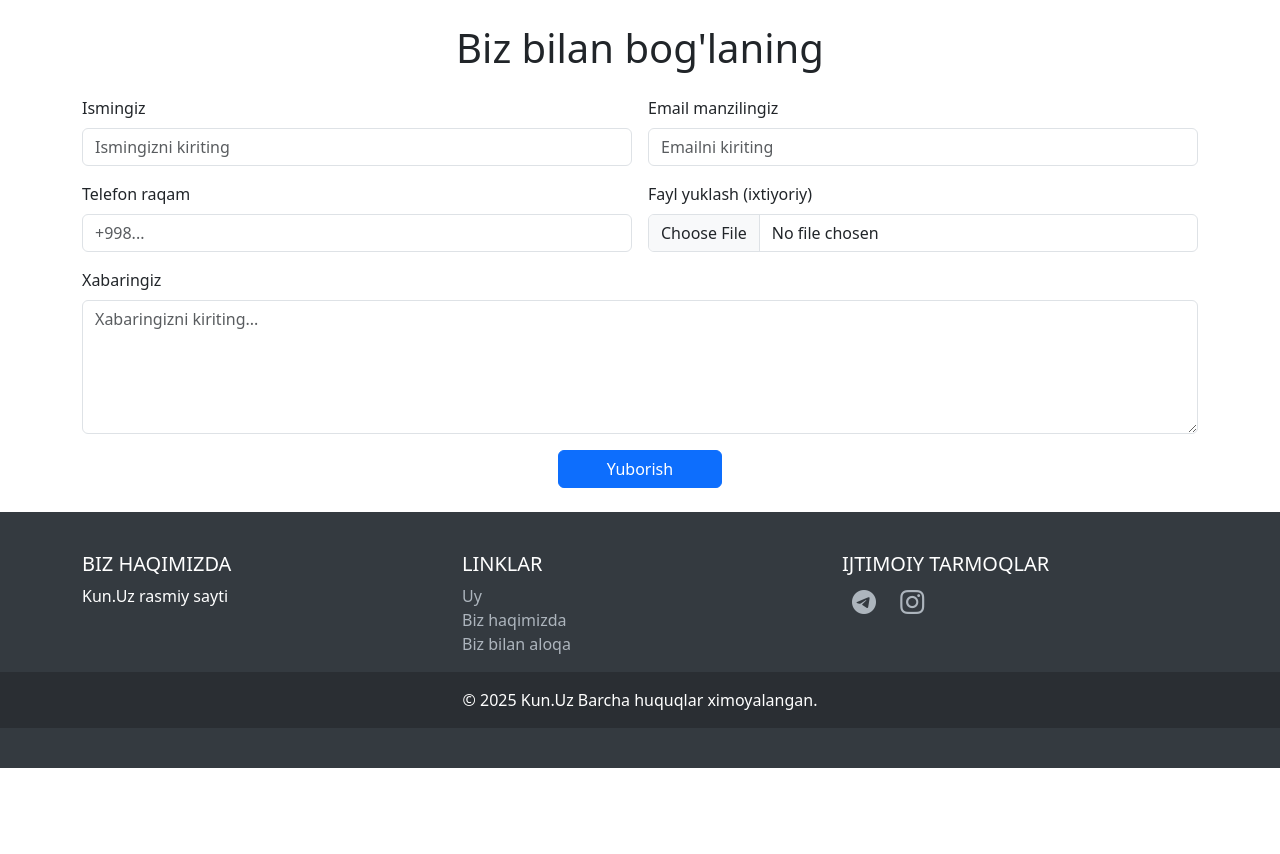
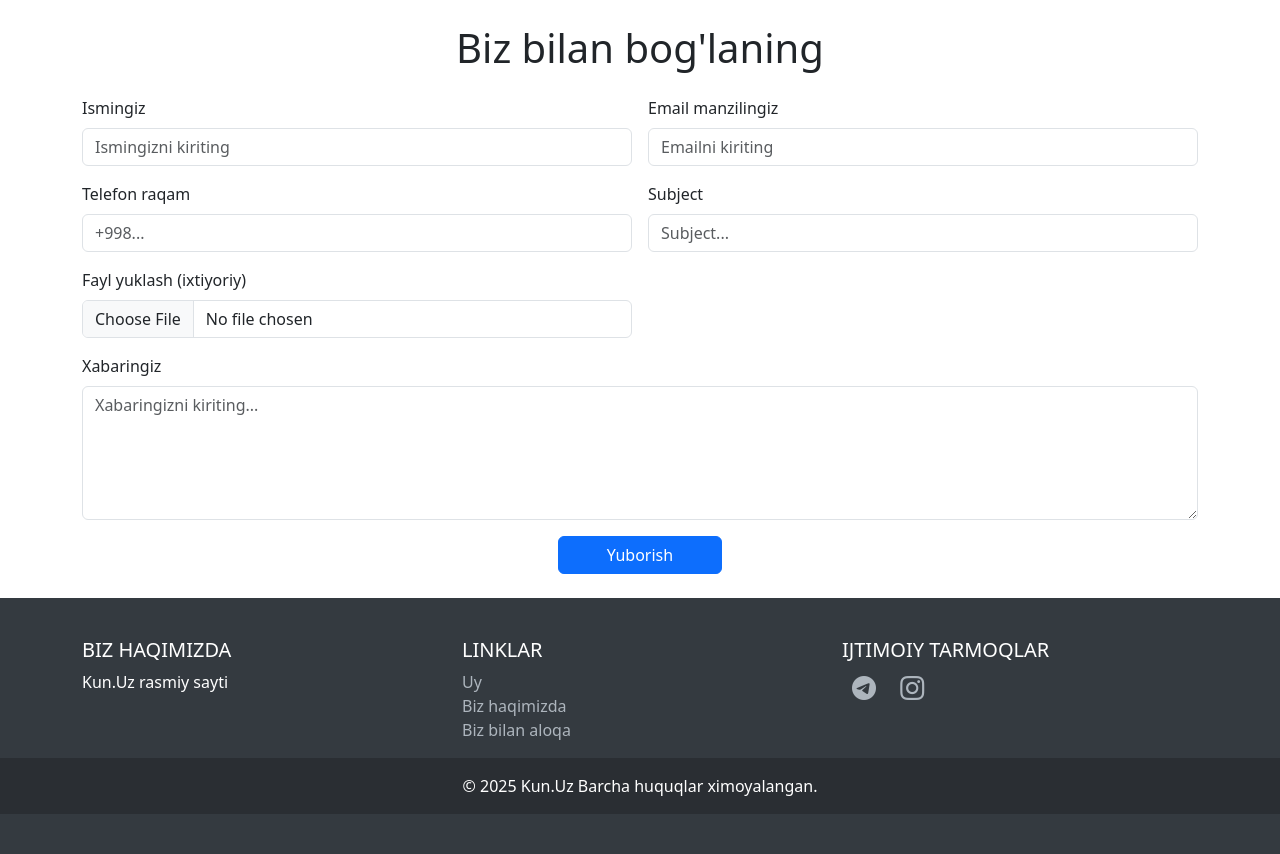
Before and after one commit to turdalihasanboyev/kun.uz, a Django app: page /contact/ in a window 1280 px wide. Shown: the part 56-910 px from the top of the page. Before the commit the page ends 824 px from the top, so only its background shows below. Run offline with Django 5.2, Linux system fonts and the light colour scheme; some libraries are stand-ins or nearby versions.

Commit message:
`Added subject field to contact form and view`

```diff
--- a/apps/contact/views.py
+++ b/apps/contact/views.py
@@ -13,6 +13,7 @@ class ContactView(View):
         name = request.POST.get('name')
         email = request.POST.get('email')
         phone_number = request.POST.get('phone_number')
+        subject = request.POST.get('subject')
         message = request.POST.get('message')
         file = request.FILES.get('file')
 
@@ -21,6 +22,7 @@ class ContactView(View):
             contact.name = name
             contact.email = email
             contact.phone_number = phone_number
+            contact.subject = subject
             contact.message = message
             contact.file = file
             contact.save()
--- a/templates/contact.html
+++ b/templates/contact.html
@@ -36,6 +36,11 @@ Aloqa
                 required>
         </div>
         <div class="col-md-6">
+            <label for="subject" class="form-label">Subject</label>
+            <input type="text" class="form-control" id="subject" name="subject" placeholder="Subject..."
+                required>
+        </div>
+        <div class="col-md-6">
             <label for="file" class="form-label">Fayl yuklash (ixtiyoriy)</label>
             <input type="file" class="form-control" id="file" name="file" required>
         </div>
```
